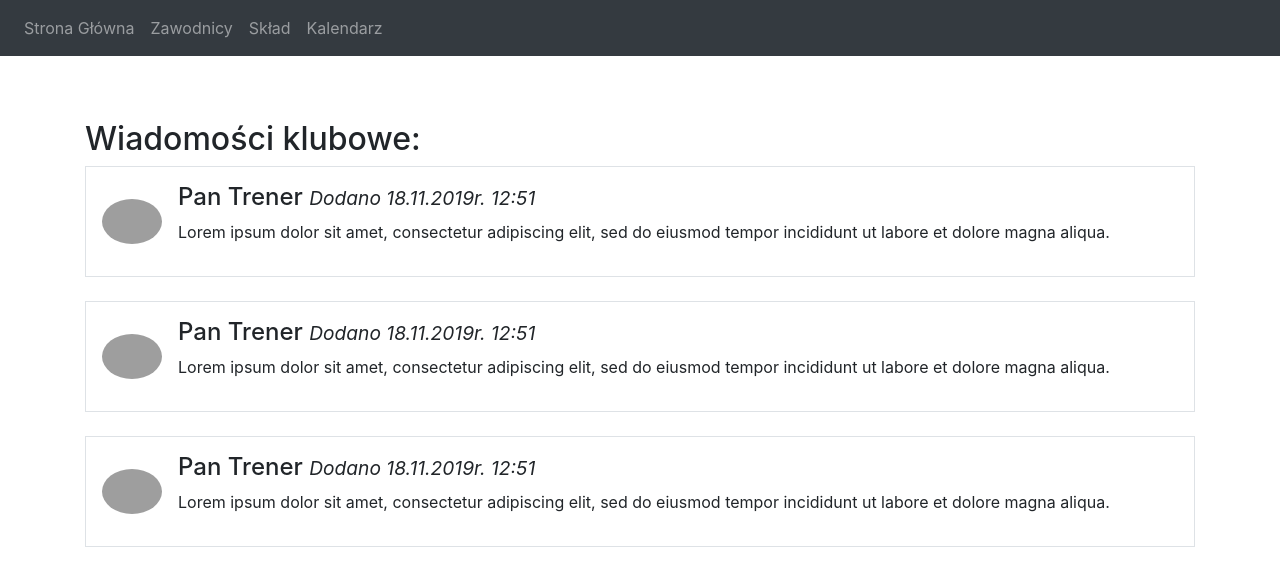
After one commit to GalasM/Java-Spring-Projekt-PiP, a Spring Boot app: page /index.html in a window 1280 px wide. The commit adds this page. Shown: the top 586 px of the page. Run offline with Spring Boot 4, Linux system fonts and the light colour scheme; grey boxes are pictures that could not be loaded.

Commit message:
Calendar

```diff
--- a/src/main/resources/application.properties
+++ b/src/main/resources/application.properties
@@ -10,4 +10,4 @@ spring.h2.console.settings.trace=false
 spring.h2.console.settings.web-allow-others=false
 spring.jpa.show-sql=true
 spring.jpa.properties.hibernate.format_sql=true
-spring.jpa.properties.hibernate.generate_statistics=true
+spring.jpa.properties.hibernate.generate_statistics=false
--- /dev/null
+++ b/src/main/resources/static/index.html
@@ -0,0 +1,61 @@
+<!DOCTYPE html>
+<html lang="en">
+<head>
+  <title>Strona Główna</title>
+  <meta charset="utf-8">
+  <meta name="viewport" content="width=device-width, initial-scale=1">
+  <link rel="stylesheet" href="https://maxcdn.bootstrapcdn.com/bootstrap/4.3.1/css/bootstrap.min.css">
+  <script src="https://ajax.googleapis.com/ajax/libs/jquery/3.4.1/jquery.min.js"></script>
+  <script src="https://cdnjs.cloudflare.com/ajax/libs/popper.js/1.14.7/umd/popper.min.js"></script>
+  <script src="https://maxcdn.bootstrapcdn.com/bootstrap/4.3.1/js/bootstrap.min.js"></script>
+</head>
+<body>
+<nav class="navbar navbar-expand-sm bg-dark navbar-dark">
+    <!-- Links -->
+    <ul class="navbar-nav">
+        <li class="nav-item">
+            <a class="nav-link" href="/index.html">Strona Główna</a>
+        </li>
+        <li class="nav-item">
+            <a class="nav-link" href="/footballers">Zawodnicy</a>
+        </li>
+        <li class="nav-item">
+            <a class="nav-link" href="/sklad">Skład</a>
+        </li>
+        <li class="nav-item">
+            <a class="nav-link" href="/calendar">Kalendarz</a>
+        </li>
+    </ul>
+</nav>
+
+<br><br>
+
+<div class="container mt-3">
+    <h2>Wiadomości klubowe:</h2>
+    <div class="media border p-3">
+        <img src="img_avatar3.png" alt="John Doe" class="mr-3 mt-3 rounded-circle" style="width:60px;">
+        <div class="media-body">
+            <h4>Pan Trener <small><i>Dodano 18.11.2019r. 12:51</i></small></h4>
+            <p>Lorem ipsum dolor sit amet, consectetur adipiscing elit, sed do eiusmod tempor incididunt ut labore et dolore magna aliqua.</p>
+        </div>
+    </div>
+    <br>
+    <div class="media border p-3">
+        <img src="img_avatar3.png" alt="John Doe" class="mr-3 mt-3 rounded-circle" style="width:60px;">
+        <div class="media-body">
+            <h4>Pan Trener <small><i>Dodano 18.11.2019r. 12:51</i></small></h4>
+            <p>Lorem ipsum dolor sit amet, consectetur adipiscing elit, sed do eiusmod tempor incididunt ut labore et dolore magna aliqua.</p>
+        </div>
+    </div>
+    <br>
+    <div class="media border p-3">
+        <img src="img_avatar3.png" alt="John Doe" class="mr-3 mt-3 rounded-circle" style="width:60px;">
+        <div class="media-body">
+            <h4>Pan Trener <small><i>Dodano 18.11.2019r. 12:51</i></small></h4>
+            <p>Lorem ipsum dolor sit amet, consectetur adipiscing elit, sed do eiusmod tempor incididunt ut labore et dolore magna aliqua.</p>
+        </div>
+    </div>
+</div>
+
+</body>
+</html>
--- a/src/main/resources/templates/footballers.html
+++ b/src/main/resources/templates/footballers.html
@@ -22,6 +22,9 @@
         </li>
         <li class="nav-item">
             <a class="nav-link" href="/sklad">Skład</a>
+        </li>
+        <li class="nav-item">
+            <a class="nav-link" href="/calendar">Kalendarz</a>
         </li>
     </ul>
 </nav>
--- a/src/main/resources/templates/sklad.html
+++ b/src/main/resources/templates/sklad.html
@@ -22,6 +22,9 @@
         </li>
         <li class="nav-item">
             <a class="nav-link" href="/sklad">Skład</a>
+        </li>
+        <li class="nav-item">
+            <a class="nav-link" href="/calendar">Kalendarz</a>
         </li>
     </ul>
 </nav>
```
Also changed, not shown: pom.xml (+12 -0 lines), src/main/java/hello/CalendarController.java (added, +12 -0 lines), src/main/java/hello/FootballerController.java (+3 -6 lines), src/main/resources/static/css/calendar.css (added, +8 -0 lines), src/main/resources/static/js/calendar.js (added, +22 -0 lines), src/main/resources/templates/calendar.html (added, +46 -0 lines), 1 other file.
